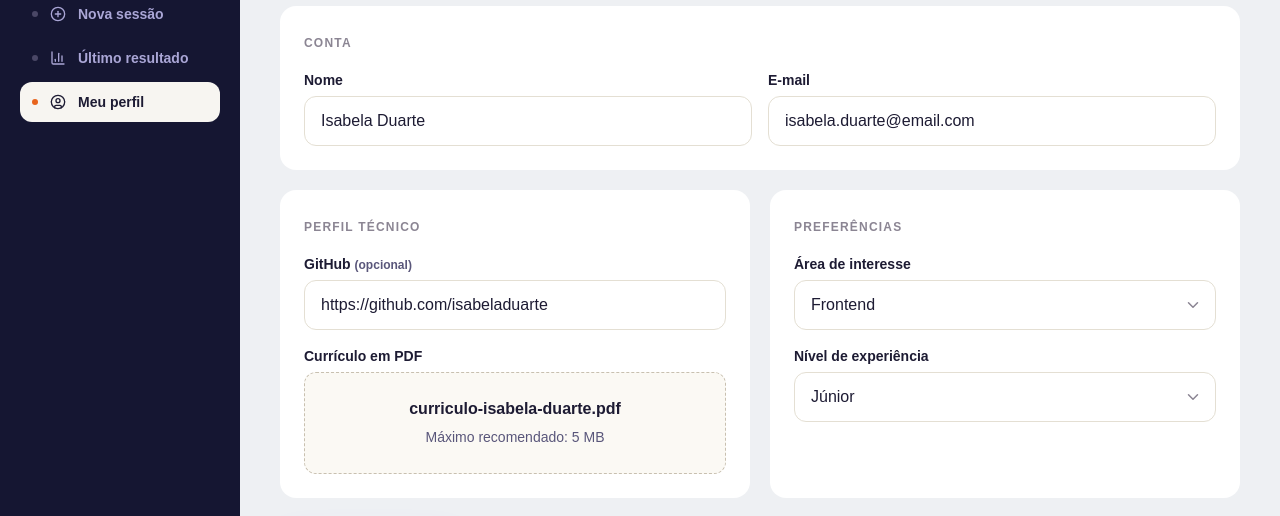
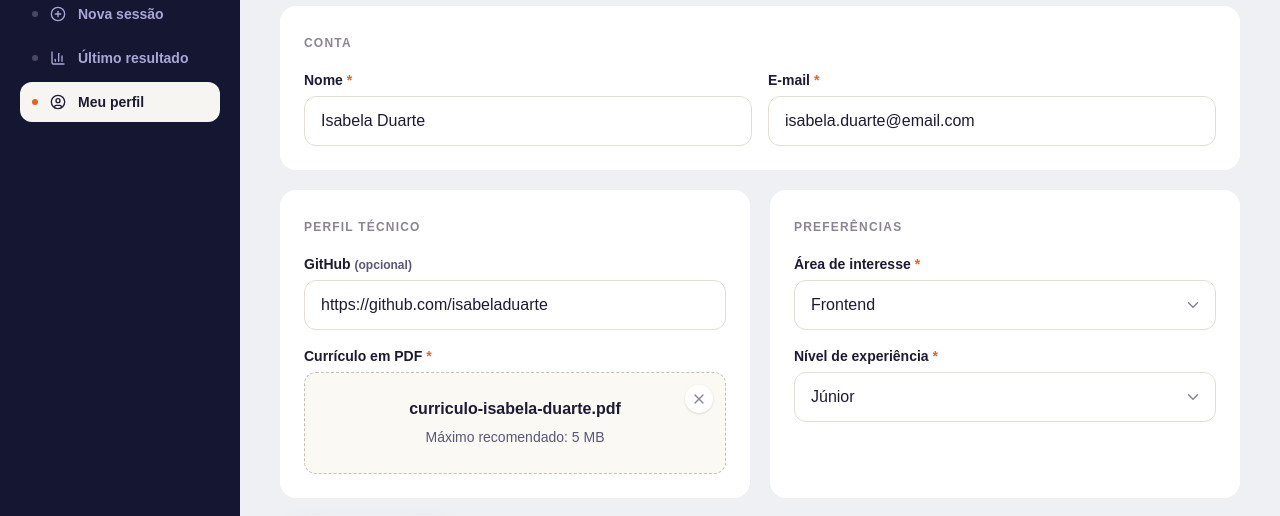
Before and after one commit to juninhos-comunidade/devready, a Next.js app: page /dashboard/perfil in a window 1280 px wide. Shown: the part 154-670 px from the top of the page. Built offline with nearby package versions, Linux system fonts and the light colour scheme.

Commit message:
correção: exige preenchimento dos campos obrigatorios e do curriculo no perfil

```diff
--- a/app/dashboard/perfil/page.tsx
+++ b/app/dashboard/perfil/page.tsx
@@ -28,12 +28,25 @@ export default function Perfil() {
   // controla só se o popup de "tem certeza?" está aberto — o popup em si
   // não sabe nada sobre "conta", ele só avisa quando foi confirmado ou cancelado
   const [confirmingDelete, setConfirmingDelete] = useState(false);
+  // começa true porque a pessoa já chega na tela com um currículo salvo —
+  // só vira false se ela remover o arquivo pelo botão "x" do PdfDropzone
+  const [temCurriculo, setTemCurriculo] = useState(true);
+  const [curriculoErro, setCurriculoErro] = useState(false);
 
   const githubTouched = github.length > 0;
   const isValidGithubUrl = /^https?:\/\/(www\.)?github\.com\/[\w-]+\/?$/i.test(github);
 
   function handleSubmit(e: React.SubmitEvent<HTMLFormElement>) {
     e.preventDefault();
+
+    // currículo pode ser trocado, mas nunca pode ficar vazio — se a pessoa
+    // removeu o arquivo e não colocou outro no lugar, barra o salvamento aqui
+    if (!temCurriculo) {
+      setCurriculoErro(true);
+      return;
+    }
+    setCurriculoErro(false);
+
     // TODO: enviar os campos atualizados pro backend (Prisma/Better Auth) e,
     // se o currículo tiver sido trocado, disparar de novo a análise de perfil
     // (seção 4.2 dos requisitos: refazer a análise quando o PDF ou o GitHub mudam)
@@ -78,10 +91,11 @@ export default function Perfil() {
             <div className="mt-4 grid gap-4 sm:grid-cols-2">
               <div className="grid gap-1.5">
                 <label htmlFor="nome" className="text-sm font-extrabold text-[#1d1b33]">
-                  Nome
+                  Nome <span className="text-[#e8641d]">*</span>
                 </label>
                 <input
                   id="nome"
+                  required
                   defaultValue={perfilMocado.nome}
                   className="w-full rounded-xl border-[1.5px] border-[#e4dfd3] bg-white px-4 py-3 text-[#1d1b33] focus:border-[#7755e8] focus:outline-none focus:ring-2 focus:ring-[#7755e8]/30"
                 />
@@ -89,11 +103,12 @@ export default function Perfil() {
 
               <div className="grid gap-1.5">
                 <label htmlFor="email" className="text-sm font-extrabold text-[#1d1b33]">
-                  E-mail
+                  E-mail <span className="text-[#e8641d]">*</span>
                 </label>
                 <input
                   id="email"
                   type="email"
+                  required
                   defaultValue={perfilMocado.email}
                   className="w-full rounded-xl border-[1.5px] border-[#e4dfd3] bg-white px-4 py-3 text-[#1d1b33] focus:border-[#7755e8] focus:outline-none focus:ring-2 focus:ring-[#7755e8]/30"
                 />
@@ -129,11 +144,23 @@ export default function Perfil() {
 
               <div className="grid gap-1.5">
                 <label className="text-sm font-extrabold text-[#1d1b33]">
-                  Currículo em PDF
+                  Currículo em PDF <span className="text-[#e8641d]">*</span>
                 </label>
-                {/* sem `required` aqui — diferente do Cadastro, trocar o currículo
-                    no Perfil é opcional, a pessoa já tem um enviado */}
-                <PdfDropzone initialFileName={perfilMocado.curriculo} />
+                {/* sem `required` nativo aqui — trocar o currículo é opcional,
+                    mas REMOVER sem colocar outro no lugar não pode ser salvo.
+                    Isso é validado na hora do submit, não pelo navegador */}
+                <PdfDropzone
+                  initialFileName={perfilMocado.curriculo}
+                  onFileChange={(file) => {
+                    setTemCurriculo(file !== null);
+                    if (file !== null) setCurriculoErro(false);
+                  }}
+                />
+                {curriculoErro && (
+                  <ul className="mt-0.5 grid gap-1 text-xs font-semibold">
+                    <RequirementItem met={false} label="Adicione um currículo antes de salvar" />
+                  </ul>
+                )}
               </div>
             </div>
           </div>
@@ -146,10 +173,11 @@ export default function Perfil() {
             <div className="mt-4 grid gap-4">
               <div className="grid gap-1.5">
                 <label htmlFor="interesse" className="text-sm font-extrabold text-[#1d1b33]">
-                  Área de interesse
+                  Área de interesse <span className="text-[#e8641d]">*</span>
                 </label>
                 <FormSelect
                   id="interesse"
+                  required
                   placeholder="Selecione sua área..."
                   options={["Frontend", "Backend", "Mobile", "Dados"]}
                   defaultValue={perfilMocado.areaInteresse}
@@ -158,10 +186,11 @@ export default function Perfil() {
 
               <div className="grid gap-1.5">
                 <label htmlFor="nivel" className="text-sm font-extrabold text-[#1d1b33]">
-                  Nível de experiência
+                  Nível de experiência <span className="text-[#e8641d]">*</span>
                 </label>
                 <FormSelect
                   id="nivel"
+                  required
                   placeholder="Onde você está hoje?"
                   options={["Estudante", "Estagiário", "Júnior", "Pretendendo migrar de carreira"]}
                   defaultValue={perfilMocado.nivelExperiencia}
--- a/components/PdfDropzone.tsx
+++ b/components/PdfDropzone.tsx
@@ -1,21 +1,28 @@
 "use client";
 
-import { useState } from "react";
+import { useRef, useState } from "react";
+import { X } from "lucide-react";
 import { RequirementItem } from "./RequirementItem";
 
 // Campo de upload de currículo, usado tanto no Cadastro (onde o PDF é
-// obrigatório) quanto no Perfil (onde a pessoa só troca o arquivo se quiser).
-// `initialFileName` é o texto mostrado antes de qualquer arquivo ser escolhido
-// — no Perfil, a gente passa o nome do arquivo que a pessoa já enviou antes.
+// obrigatório) quanto no Perfil (onde já existe um currículo enviado antes).
+// `initialFileName` é o nome do arquivo que a pessoa já tinha — no Perfil, ela
+// pode REMOVER esse arquivo (botão "x"), mas não pode salvar sem colocar um
+// novo no lugar: por isso `onFileChange` avisa o componente pai sempre que o
+// estado "tem arquivo ou não" muda, pra quem usa esse componente decidir se
+// bloqueia o envio.
 export function PdfDropzone({
   required = false,
-  initialFileName = "Arraste o PDF ou clique para selecionar",
+  initialFileName,
+  onFileChange,
 }: {
   required?: boolean;
   initialFileName?: string;
+  onFileChange?: (file: File | null) => void;
 }) {
-  const [fileName, setFileName] = useState(initialFileName);
+  const [fileName, setFileName] = useState<string | null>(initialFileName ?? null);
   const [fileError, setFileError] = useState(false);
+  const inputRef = useRef<HTMLInputElement>(null);
 
   function handleFile(e: React.ChangeEvent<HTMLInputElement>) {
     const file = e.target.files?.[0];
@@ -25,13 +32,22 @@ export function PdfDropzone({
     // escolher "todos os arquivos" e mandar outra coisa — por isso o check aqui também
     if (file.type !== "application/pdf") {
       setFileError(true);
-      setFileName(initialFileName);
       e.target.value = ""; // limpa o input pra permitir reselecionar o mesmo arquivo depois de corrigir
-      return;
+      return; // não mexe no fileName atual — um arquivo inválido não deve apagar o que já estava lá
     }
 
     setFileError(false);
     setFileName(file.name);
+    onFileChange?.(file);
+  }
+
+  // remover não é a mesma coisa que "escolher e cancelar" — é uma ação explícita
+  // da pessoa dizendo "não quero mais esse arquivo", então avisamos pra fora com `null`
+  function handleRemove() {
+    setFileName(null);
+    setFileError(false);
+    if (inputRef.current) inputRef.current.value = "";
+    onFileChange?.(null);
   }
 
   return (
@@ -47,14 +63,31 @@ export function PdfDropzone({
             pra herdar o clique/drag do card estilizado, já que <input type="file">
             não é estilizável diretamente */}
         <input
+          ref={inputRef}
           type="file"
           accept="application/pdf"
-          required={required}
+          required={required && !fileName}
           onChange={handleFile}
           className="absolute inset-0 h-full w-full cursor-pointer opacity-0"
         />
+        {/* o botão de remover é desenhado DEPOIS do input no código — por isso ele
+            fica "por cima" e recebe o clique sozinho, sem abrir o seletor de arquivo
+            que está por baixo dele */}
+        {fileName && (
+          <button
+            type="button"
+            onClick={(e) => {
+              e.stopPropagation();
+              handleRemove();
+            }}
+            aria-label="Remover currículo"
+            className="absolute right-3 top-3 z-10 rounded-full bg-white p-1.5 text-[#8b8593] shadow-sm transition hover:text-[#c23b3b]"
+          >
+            <X className="h-4 w-4" />
+          </button>
+        )}
         <strong className={`block mb-1 ${fileError ? "text-[#c23b3b]" : "text-[#1d1b33]"}`}>
-          {fileName}
+          {fileName ?? "Arraste o PDF ou clique para selecionar"}
         </strong>
         <span className="text-sm">Máximo recomendado: 5 MB</span>
       </div>
```
